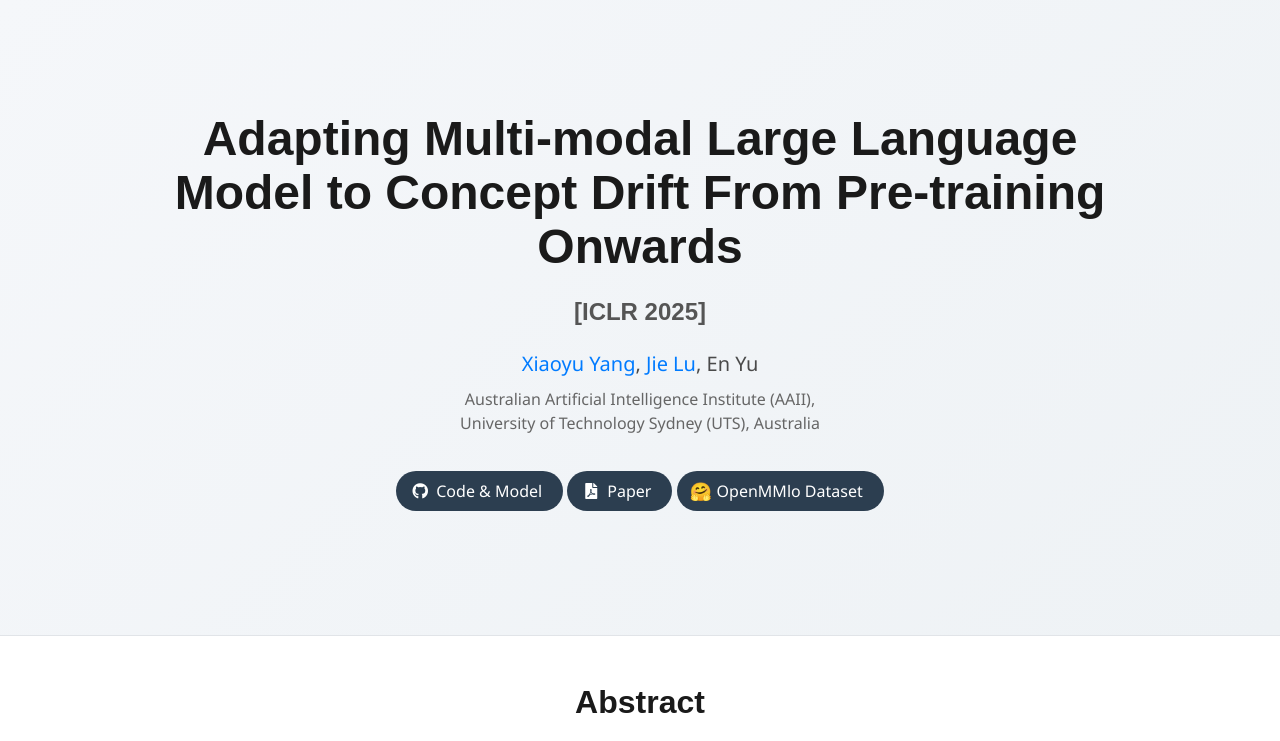
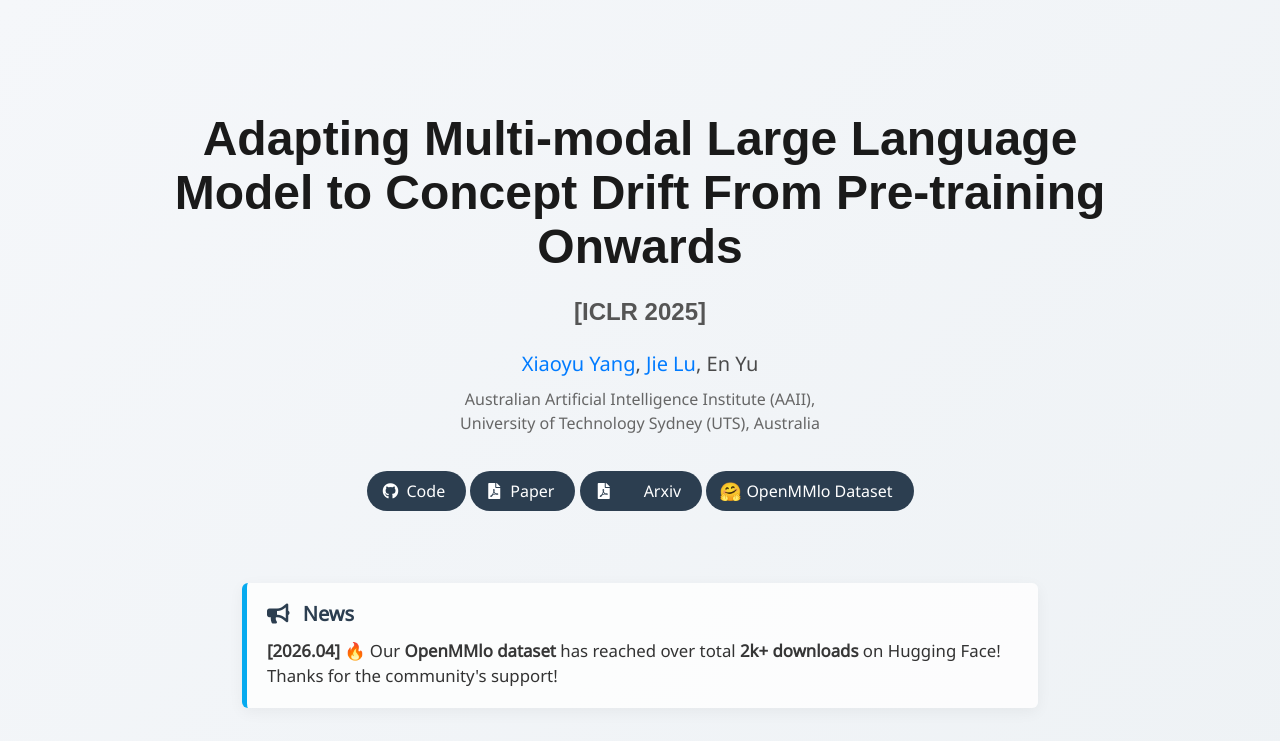
Before and after one commit to XiaoyuYoung/ConceptDriftMLLMs, a plain HTML site: page index.html in a window 1280 px wide. Shown: the top 741 px of the page. Drawn offline with nearby package versions, Linux system fonts and the light colour scheme; some icons are missing; a web font is replaced by a local one.

Commit message:
Update index.html

```diff
--- a/index.html
+++ b/index.html
@@ -11,6 +11,7 @@
     <link href="https://fonts.googleapis.com/css?family=Google+Sans|Noto+Sans|Castoro" rel="stylesheet">
     <link rel="stylesheet" href="https://cdn.jsdelivr.net/npm/bulma@0.9.4/css/bulma.min.css">
     <link rel="stylesheet" href="https://cdnjs.cloudflare.com/ajax/libs/font-awesome/5.15.4/css/all.min.css">
+    <link rel="stylesheet" href="https://cdn.jsdelivr.net/gh/jpswalsh/academicons@1/css/academicons.min.css">
 
     <style>
         body {
@@ -134,11 +135,16 @@
                     <div class="publication-links">
                         <a href="https://github.com/XiaoyuYoung/ConceptDriftMLLMs" class="button is-dark is-rounded">
                             <span class="icon"><i class="fab fa-github"></i></span>
-                            <span>Code & Model</span>
+                            <span>Code</span>
                         </a>
                         <a href="https://openreview.net/forum?id=b20VK2GnSs" class="button is-dark is-rounded">
                             <span class="icon"><i class="fas fa-file-pdf"></i></span>
                             <span>Paper</span>
+                        </a>
+                        <a href="https://arxiv.org/abs/2405.13459" class="button is-dark is-rounded">
+                            <span class="icon"><i class="fas fa-file-pdf"></i></span>
+                            <span class="icon"><i class="ai ai-arxiv"></i></span>
+                            <span>Arxiv</span>
                         </a>
                         <a href="https://huggingface.co/datasets/MiaoMiaoYang/OpenMMlo"
                             class="button is-dark is-rounded">
@@ -147,6 +153,23 @@
                             </span>
                             <span>OpenMMlo Dataset</span>
                         </a>
+                    </div>
+                </div>
+
+                <div class="columns is-centered mt-6">
+                    <div class="column is-10 has-text-left">
+                        <div class="box"
+                            style="background-color: rgba(255, 255, 255, 0.8); border-left: 5px solid #06aaef; box-shadow: 0 4px 15px rgba(0,0,0,0.05);">
+                            <h3 class="title is-5 mb-3" style="color: #2c3e50;"><i class="fas fa-bullhorn mr-2"></i>
+                                News</h3>
+                            <ul style="list-style-type: none; margin-left: 0;">
+                                <li style="font-size: 1.05rem; color: #333;">
+                                    <strong>[2026.04]</strong> 🔥 Our <strong>OpenMMlo dataset</strong> has reached over
+                                    total <strong>2k+ downloads</strong> on Hugging Face! Thanks for the community's
+                                    support!
+                                </li>
+                            </ul>
+                        </div>
                     </div>
                 </div>
             </div>
```
